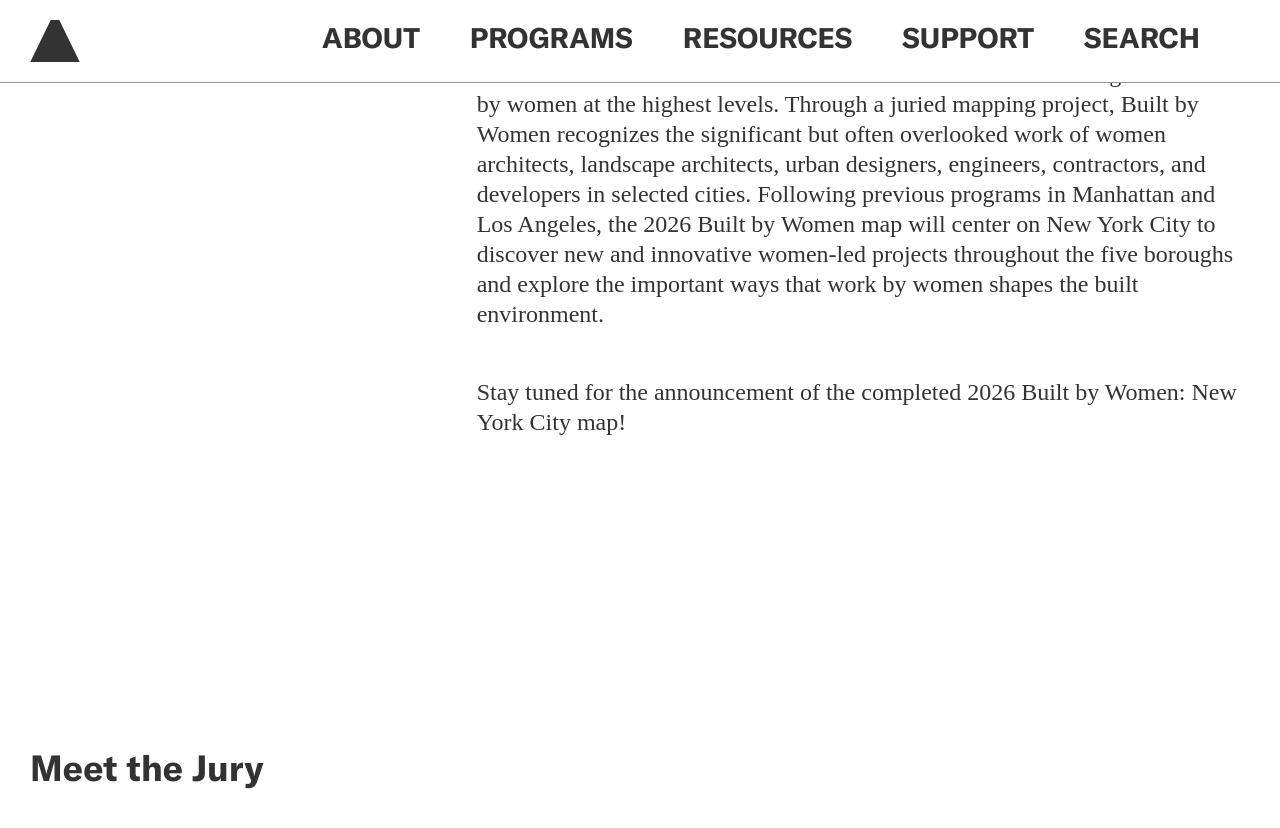
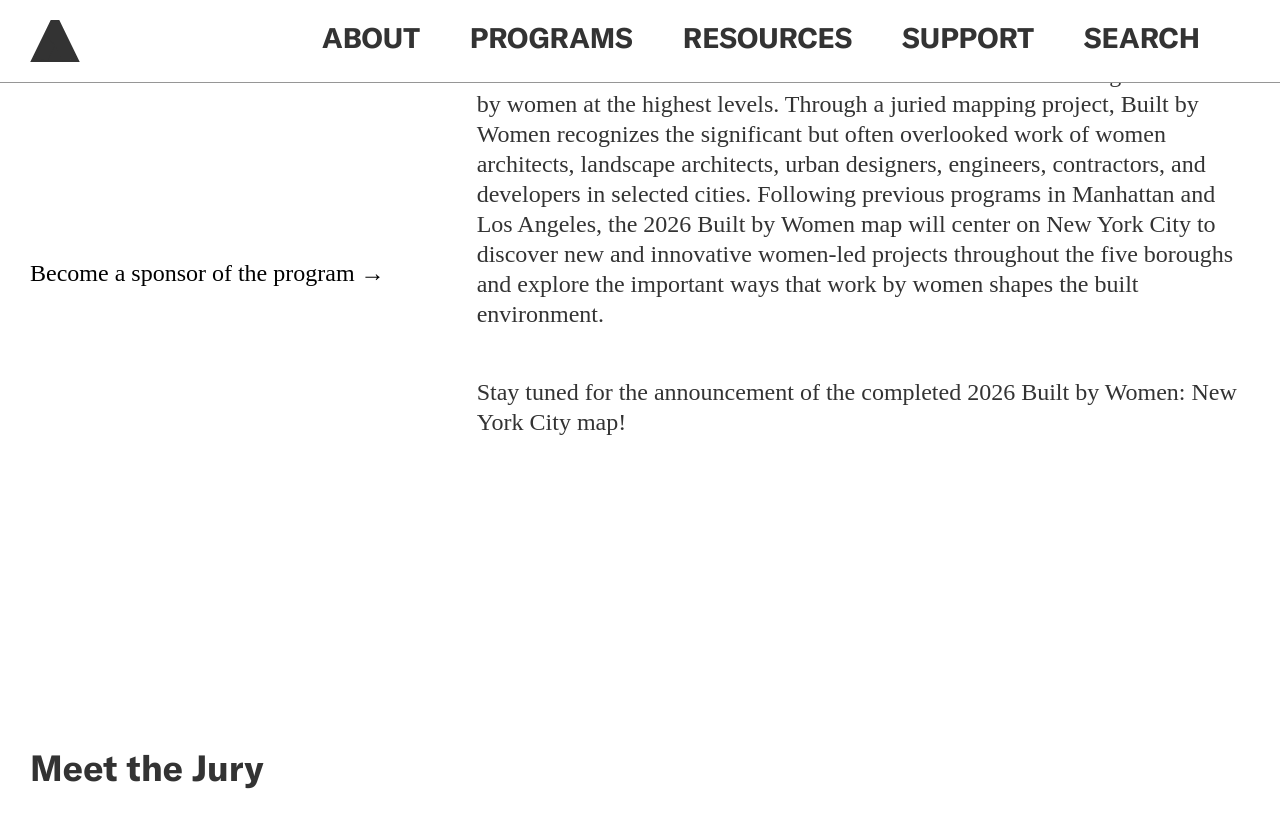
Before and after one commit to jengalas/bwaf-bbw, a Jekyll site: the page built from _programs/built-by-women.md, in a window 1280 px wide and 900 px high, scrolled down 409 px. Shown: the top 828 px of the window. Built offline with Jekyll 4.4.1, drawn with Linux system fonts in a browser that asks for light colours; nearby versions of some CDN libraries; some web fonts are replaced.

Commit message:
Update BBW block version

```diff
--- a/_layouts/bbw-block-version.html
+++ b/_layouts/bbw-block-version.html
@@ -6,9 +6,9 @@
   </div>
 </div>
 
+{% for block in page.page_blocks %}
 <div class="main-two-up">
   <div class="vertical-flex-center">
-    {{block.show_lefthand_link}}
     {% if block.show_lefthand_link and block.lefthand_link_text != "" and block.lefthand_link_url != "" %}
     <div class="lefthand-column">
       <a href="{{ block.lefthand_link_url }}">
@@ -19,7 +19,6 @@
   </div>
   <div>
     <div class="text-block spacer">
-      {% for block in page.page_blocks %}
       {% if block._block_name == "text_block" %}
       <section class="text-block">
         <div class="right-column">
@@ -27,10 +26,10 @@
         </div>
       </section>
       {% endif %}
-      {% endfor %}
     </div>
   </div>
 </div>
+{% endfor %}
 
 
 
```
